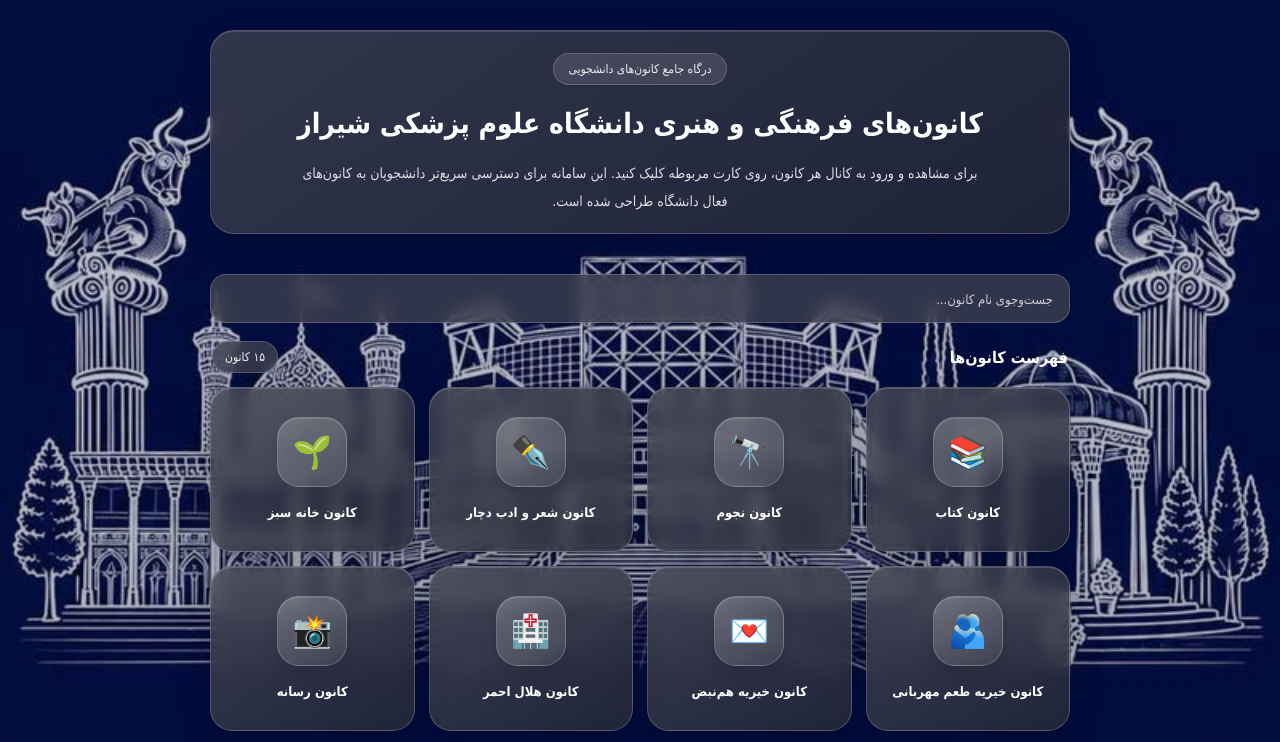
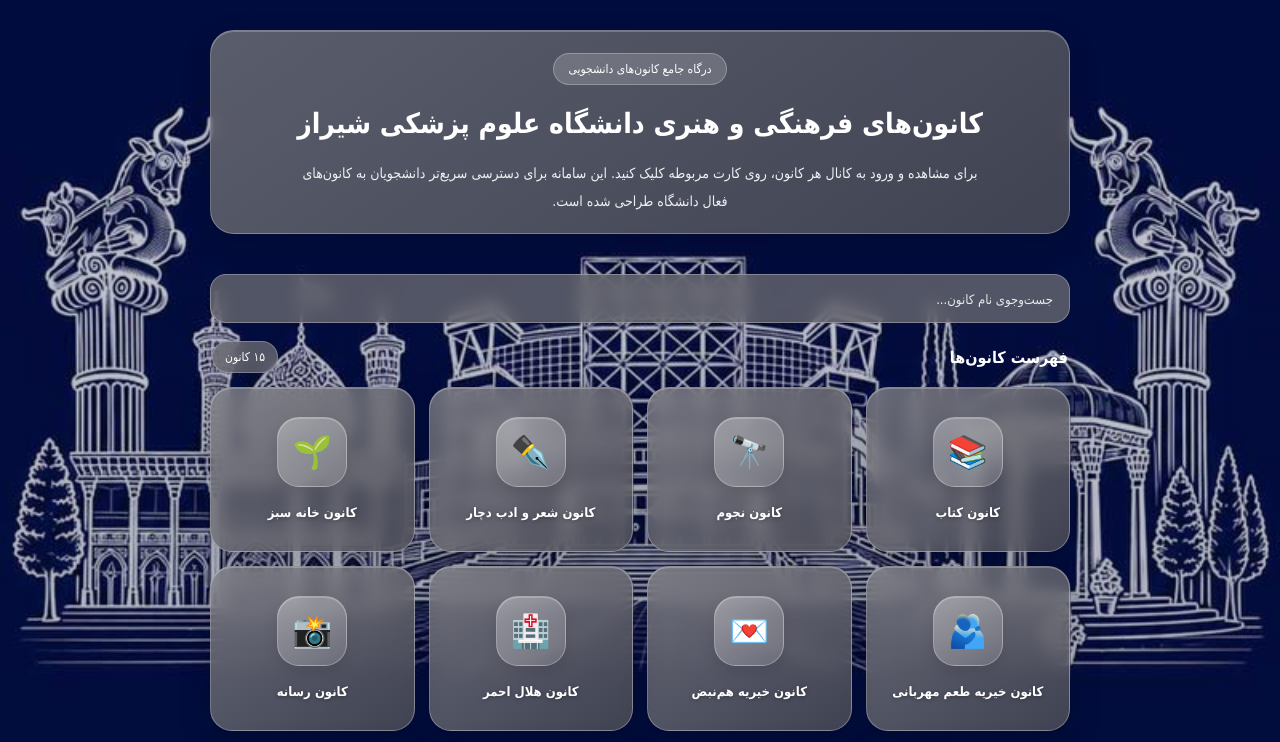
Before and after one commit to ar127001/kanoon_sums-telegram-miniapp, a plain HTML site: page index.html in a window 1280 px wide. Shown: the top 742 px of the page. Drawn offline with Linux system fonts and the light colour scheme.

Commit message:
Update index.html

```diff
--- a/index.html
+++ b/index.html
@@ -1,4 +1,3 @@
-
 <!DOCTYPE html>
 <html lang="fa" dir="rtl">
 
@@ -95,13 +94,13 @@
             padding: 22px 18px 18px;
             margin-bottom: 20px;
 
-            border: 1px solid rgba(255, 255, 255, 0.18);
+            border: 1px solid rgba(255, 255, 255, 0.25);
             border-radius: 24px;
 
             background: linear-gradient(
                 145deg,
-                rgba(66, 68, 83, var(--glass-opacity)),
-                rgba(40, 42, 56, var(--glass-opacity))
+                rgba(120, 120, 125, var(--glass-opacity)),
+                rgba(85, 85, 92, var(--glass-opacity))
             );
 
             -webkit-backdrop-filter:
@@ -111,8 +110,8 @@
                 blur(var(--glass-blur)) saturate(85%);
 
             box-shadow:
-                0 10px 30px rgba(0, 0, 0, 0.20),
-                inset 0 1px 0 rgba(255, 255, 255, 0.12);
+                0 10px 30px rgba(0, 0, 0, 0.18),
+                inset 0 1px 0 rgba(255, 255, 255, 0.22);
         }
 
         .hero-badge {
@@ -125,10 +124,10 @@
 
             border-radius: 999px;
 
-            background: rgba(255, 255, 255, 0.12);
-            border: 1px solid rgba(255, 255, 255, 0.18);
+            background: rgba(255, 255, 255, 0.18);
+            border: 1px solid rgba(255, 255, 255, 0.25);
 
-            color: #eeeeee;
+            color: #ffffff;
             font-size: 12px;
         }
 
@@ -145,7 +144,7 @@
             margin: 0 auto;
             max-width: 700px;
 
-            color: #dedee3;
+            color: #f0f0f2;
 
             font-size: 13px;
             line-height: 2;
@@ -168,10 +167,10 @@
         .search-box input {
             width: 100%;
 
-            border: 1px solid rgba(255, 255, 255, 0.20);
+            border: 1px solid rgba(255, 255, 255, 0.28);
             border-radius: 16px;
 
-            background: rgba(65, 67, 81, var(--glass-opacity));
+            background: rgba(110, 110, 115, var(--glass-opacity));
 
             color: #ffffff;
 
@@ -191,15 +190,15 @@
         }
 
         .search-box input::placeholder {
-            color: #ceced5;
+            color: #e8e8eb;
             font-size: 13px;
         }
 
         .search-box input:focus {
-            border-color: rgba(255, 255, 255, 0.50);
+            border-color: rgba(255, 255, 255, 0.60);
 
             box-shadow:
-                0 0 0 3px rgba(255, 255, 255, 0.08);
+                0 0 0 3px rgba(255, 255, 255, 0.10);
         }
 
         /* Section Header */
@@ -224,14 +223,14 @@
             white-space: nowrap;
 
             font-size: 12px;
-            color: #eeeeee;
+            color: #ffffff;
 
             padding: 8px 12px;
             border-radius: 999px;
 
-            background: rgba(65, 67, 81, var(--glass-opacity));
+            background: rgba(110, 110, 115, var(--glass-opacity));
 
-            border: 1px solid rgba(255, 255, 255, 0.18);
+            border: 1px solid rgba(255, 255, 255, 0.25);
 
             -webkit-backdrop-filter: blur(var(--glass-blur));
             backdrop-filter: blur(var(--glass-blur));
@@ -245,7 +244,7 @@
             gap: 14px;
         }
 
-        /* Neutral Frosted Glass Cards */
+        /* Silver Frosted Glass Cards */
 
         .card {
             position: relative;
@@ -262,8 +261,8 @@
 
             background: linear-gradient(
                 145deg,
-                rgba(75, 76, 89, var(--glass-opacity)),
-                rgba(43, 45, 58, var(--glass-opacity))
+                rgba(135, 135, 140, var(--glass-opacity)),
+                rgba(85, 85, 92, var(--glass-opacity))
             );
 
             -webkit-backdrop-filter:
@@ -272,11 +271,11 @@
             backdrop-filter:
                 blur(var(--glass-blur)) saturate(85%);
 
-            border: 1px solid rgba(255, 255, 255, 0.20);
+            border: 1px solid rgba(255, 255, 255, 0.28);
 
             box-shadow:
-                0 8px 32px rgba(0, 0, 0, 0.20),
-                inset 0 1px 0 rgba(255, 255, 255, 0.15);
+                0 8px 32px rgba(0, 0, 0, 0.18),
+                inset 0 1px 0 rgba(255, 255, 255, 0.22);
 
             display: flex;
             flex-direction: column;
@@ -301,11 +300,11 @@
             .card:hover {
                 transform: translateY(-4px);
 
-                border-color: rgba(255, 255, 255, 0.35);
+                border-color: rgba(255, 255, 255, 0.45);
 
                 box-shadow:
-                    0 14px 28px rgba(0, 0, 0, 0.25),
-                    inset 0 1px 0 rgba(255, 255, 255, 0.18);
+                    0 14px 28px rgba(0, 0, 0, 0.22),
+                    inset 0 1px 0 rgba(255, 255, 255, 0.30);
             }
 
         }
@@ -331,15 +330,15 @@
 
             background: linear-gradient(
                 135deg,
-                rgba(255, 255, 255, 0.22),
-                rgba(255, 255, 255, 0.08)
+                rgba(255, 255, 255, 0.32),
+                rgba(255, 255, 255, 0.14)
             );
 
-            border: 1px solid rgba(255, 255, 255, 0.20);
+            border: 1px solid rgba(255, 255, 255, 0.28);
 
             box-shadow:
-                inset 0 1px 0 rgba(255, 255, 255, 0.14),
-                0 6px 14px rgba(0, 0, 0, 0.12);
+                inset 0 1px 0 rgba(255, 255, 255, 0.22),
+                0 6px 14px rgba(0, 0, 0, 0.10);
         }
 
         /* Card Title */
@@ -352,6 +351,9 @@
             font-weight: 700;
 
             color: #ffffff;
+
+            text-shadow:
+                0 1px 4px rgba(0, 0, 0, 0.35);
         }
 
         /* Empty Search Result */
@@ -366,11 +368,11 @@
 
             border-radius: 20px;
 
-            background: rgba(60, 62, 75, var(--glass-opacity));
+            background: rgba(105, 105, 110, var(--glass-opacity));
 
-            border: 1px solid rgba(255, 255, 255, 0.16);
+            border: 1px solid rgba(255, 255, 255, 0.22);
 
-            color: #dedee3;
+            color: #ffffff;
             line-height: 2;
 
             -webkit-backdrop-filter: blur(var(--glass-blur));
@@ -416,14 +418,14 @@
             .search-box input,
             .count-badge,
             .empty-state {
-                background: rgba(60, 62, 75, 0.88);
+                background: rgba(105, 105, 110, 0.88);
             }
 
             .card {
                 background: linear-gradient(
                     145deg,
-                    rgba(75, 76, 89, 0.88),
-                    rgba(43, 45, 58, 0.88)
+                    rgba(135, 135, 140, 0.88),
+                    rgba(85, 85, 92, 0.88)
                 );
             }
 
```
